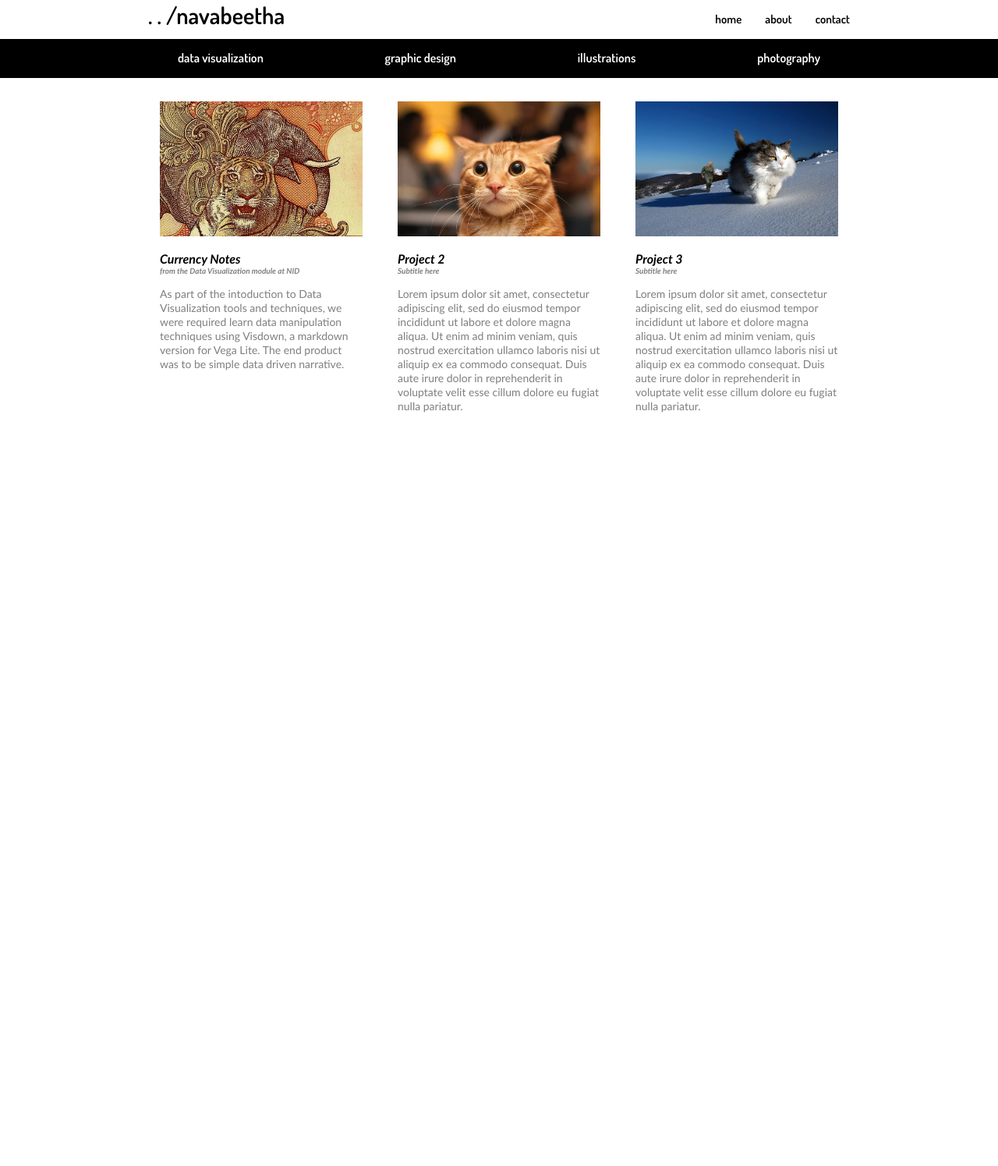
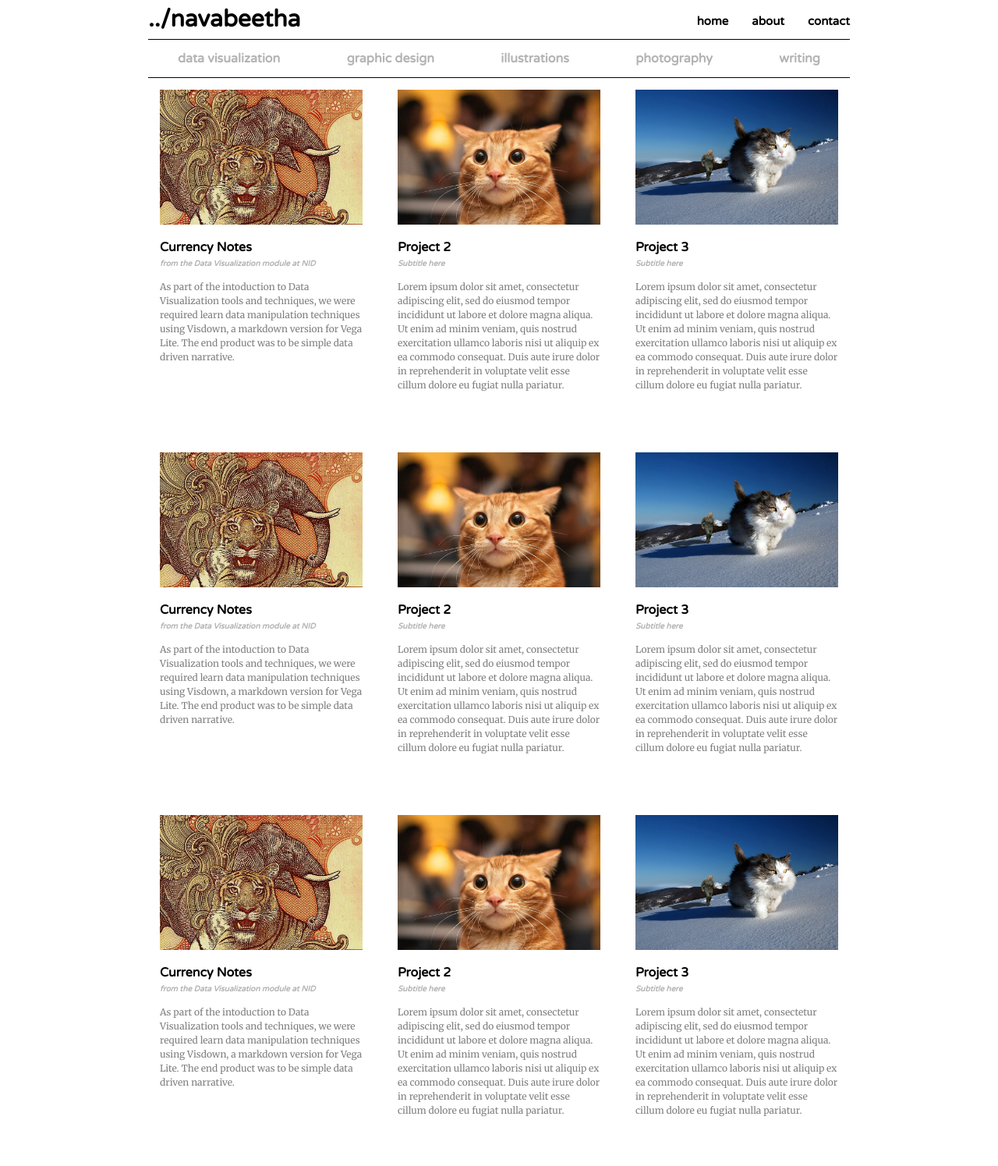
Before and after one commit to navabeetha/navabeetha, a plain HTML site: page index.html in a window 1280 px wide. Shown: the whole page at 78% size. Before the commit the page ends 800 px from the top, so only its background shows below. Drawn offline with Linux system fonts and the light colour scheme.

Commit message:
009 - More formatting.
FIxed most issues. Now have to start populating it.

```diff
--- a/index.html
+++ b/index.html
@@ -5,13 +5,14 @@
     <meta charset="UTF-8" />
     <title>Navaneeth</title>
     <link rel="stylesheet" href="styles.css" />
-    <link href="https://fonts.googleapis.com/css?family=Dosis:400,500,600" rel="stylesheet">
+    <link href="https://fonts.googleapis.com/css?family=Varela+Round" rel="stylesheet">
+    <link href="https://fonts.googleapis.com/css?family=Merriweather:400,400i,700,700i" rel="stylesheet">
   </head>
 
   <body>
     <header class="banner">
       <div class="hero">
-        <a href="index.html">. . /navabeetha</a>
+        <a id="beetha" href="index.html">../navabeetha</a>
         <a class="contact" href="?">contact</a>
         <a class="contact" href="?">about</a>
         <a class="contact" href="index.html">home</a>
@@ -26,19 +27,10 @@
             illustrations</li></a>
           <a href="?"><li class="poo">
             photography</li></a>
-          <!-- <a href="../html/project-5.html"><li class="poo">
-            Architecture</li></a> -->
+          <a href="../html/project-5.html"><li class="poo">
+            writing</li></a>
         </ul>
       </div>
-      <!-- <div class="navigation">
-        <ul class="level-1">
-          <a href="../html/project-1.html"><li class="pee">Information Design</li></a>
-          <a href="../html/project-1.html"><li class="pee">Graphic Design</li></a>
-          <a href="../html/project-1.html"><li class="pee">Illustrations</li></a>
-          <a href="../html/project-1.html"><li class="pee">Photography</li></a>
-          <a href="../html/project-1.html"><li class="pee">Architecture</li></a>
-        </ul>
-      </div> -->
     </header>
 
     <content class="content-box">
@@ -67,6 +59,54 @@
           <p>Lorem ipsum dolor sit amet, consectetur adipiscing elit, sed do eiusmod tempor incididunt ut labore et dolore magna aliqua. Ut enim ad minim veniam, quis nostrud exercitation ullamco laboris nisi ut aliquip ex ea commodo consequat. Duis aute irure dolor in reprehenderit in voluptate velit esse cillum dolore eu fugiat nulla pariatur.</p>
         </div>
         </a>
+        <a href="https://navabeetha.github.io/notes/">
+          <div class="card">
+          <img src="projects/project-1/images/project-1-cover.jpg" />
+          <h5>Currency Notes</h5>
+          <h6>from the Data Visualization module at NID</h6>
+          <p>As part of the intoduction to Data Visualization tools and techniques, we were required learn data manipulation techniques using Visdown, a markdown version for Vega Lite. The end product was to be simple data driven narrative.</p>
+        </div>
+        </a>
+        <a href="../html/project-2.html">
+          <div class="card">
+          <img src="projects/project-2/images/project-2-cover.jpg" />
+          <h5>Project 2</h5>
+          <h6>Subtitle here</h6>
+          <p>Lorem ipsum dolor sit amet, consectetur adipiscing elit, sed do eiusmod tempor incididunt ut labore et dolore magna aliqua. Ut enim ad minim veniam, quis nostrud exercitation ullamco laboris nisi ut aliquip ex ea commodo consequat. Duis aute irure dolor in reprehenderit in voluptate velit esse cillum dolore eu fugiat nulla pariatur.</p>
+        </div>
+        </a>
+        <a href="../html/project-3.html">
+          <div class="card">
+          <img src="projects/project-3/images/project-3-cover.jpg" />
+          <h5>Project 3</h5>
+          <h6>Subtitle here</h6>
+          <p>Lorem ipsum dolor sit amet, consectetur adipiscing elit, sed do eiusmod tempor incididunt ut labore et dolore magna aliqua. Ut enim ad minim veniam, quis nostrud exercitation ullamco laboris nisi ut aliquip ex ea commodo consequat. Duis aute irure dolor in reprehenderit in voluptate velit esse cillum dolore eu fugiat nulla pariatur.</p>
+        </div>
+        </a>
+        <a href="https://navabeetha.github.io/notes/">
+          <div class="card">
+          <img src="projects/project-1/images/project-1-cover.jpg" />
+          <h5>Currency Notes</h5>
+          <h6>from the Data Visualization module at NID</h6>
+          <p>As part of the intoduction to Data Visualization tools and techniques, we were required learn data manipulation techniques using Visdown, a markdown version for Vega Lite. The end product was to be simple data driven narrative.</p>
+        </div>
+        </a>
+        <a href="../html/project-2.html">
+          <div class="card">
+          <img src="projects/project-2/images/project-2-cover.jpg" />
+          <h5>Project 2</h5>
+          <h6>Subtitle here</h6>
+          <p>Lorem ipsum dolor sit amet, consectetur adipiscing elit, sed do eiusmod tempor incididunt ut labore et dolore magna aliqua. Ut enim ad minim veniam, quis nostrud exercitation ullamco laboris nisi ut aliquip ex ea commodo consequat. Duis aute irure dolor in reprehenderit in voluptate velit esse cillum dolore eu fugiat nulla pariatur.</p>
+        </div>
+        </a>
+        <a href="../html/project-3.html">
+          <div class="card">
+          <img src="projects/project-3/images/project-3-cover.jpg" />
+          <h5>Project 3</h5>
+          <h6>Subtitle here</h6>
+          <p>Lorem ipsum dolor sit amet, consectetur adipiscing elit, sed do eiusmod tempor incididunt ut labore et dolore magna aliqua. Ut enim ad minim veniam, quis nostrud exercitation ullamco laboris nisi ut aliquip ex ea commodo consequat. Duis aute irure dolor in reprehenderit in voluptate velit esse cillum dolore eu fugiat nulla pariatur.</p>
+        </div>
+        </a>
       </div>
     </content>
   </body>
--- a/styles.css
+++ b/styles.css
@@ -5,28 +5,21 @@ box-sizing: border-box;
 background-color: white;
 }
 
-/* width */
+/* scroll bar settings */
 ::-webkit-scrollbar {
-    width: 10px;
+    width: 15px;
+}
+::-webkit-scrollbar-track {
+    background: white;
+}
+::-webkit-scrollbar-thumb {
+    background: #ccc;
+}
+::-webkit-scrollbar-thumb:hover {
+    background: #ccc;
 }
 
-/* Track */
-::-webkit-scrollbar-track {
-    background: white;
-    border-radius: 5px;
-}
-
-/* Handle */
-::-webkit-scrollbar-thumb {
-    background: black;
-    border-radius: 5px;
-}
-
-/* Handle on hover */
-::-webkit-scrollbar-thumb:hover {
-    background: black;
-}
-
+/* a text-decoration:none; */
 a:link,
 a:visited,
 a:hover,
@@ -42,6 +35,8 @@ a:active {
 
   position: fixed;
   z-index: 2;
+
+  font-family: "Varela Round", sans-serif;
 }
 
 .hero {
@@ -50,20 +45,26 @@ a:active {
   margin: 0 auto;
 
   color: black;
-  font-family: "Dosis", sans-serif;
+}
+
+#beetha {
+  height: inherit;
+  float: left;
+
   font-size: 30px;
   font-weight: 600;
+  line-height: 50px;
   text-align: left;
 }
 
 .contact {
   height: inherit;
   float: right;
-  top: 30px;
   padding-left: 30px;
 
   font-size: 15px;
-  line-height: 50px;
+  font-weight: 600;
+  line-height: 55px;
   text-align: right;
   /* border: 1px solid red; */
 }
@@ -75,31 +76,22 @@ a:active  {
   color: black;
 }
 
-.work-fields {
-  width: 100%;
-  height: 50px;
-  background-color: black;
-
-  position: fixed;
-}
-
 .types {
   width: 900px;
-  margin: auto;
-  background-color: black;
+  margin: 0 auto;
+  border-top: 1px solid black;
+  border-bottom: 1px solid black;
+  background-color: inherit;
   list-style-type: none;
   display: flex;
   justify-content: space-between;
 }
 
 .poo {
-  height: inherit;
   padding: 14px 38px;
   /* border: 1px solid red; */
-  background-color: black;
 
-  color: white;
-  font-family: "Dosis";
+  color: #B3B3B3;
   font-size: 16px;
   font-weight: 600;
   text-align: left;
@@ -125,67 +117,14 @@ a:active  {
 }
 
 .poo:hover {
-  background-color: white;
+  background-color: black;
   text-decoration: none;
-  color: black;
+  color: white;
 }
 
 .poo:active {
   text-decoration: none;
   color: gray;
-}
-
-.navigation {
-  display: block;
-  width: 200px;
-  height: auto;
-
-  position: fixed;
-  top: 165px;
-  left: 15px;
-  background-color: white;
-}
-
-.level-1 {
-  list-style-type: none;
-}
-
-.pee {
-  padding: 10px 10px;
-
-  color: black;
-  font-family: "Trebuchet MS";
-  font-size: 16px;
-  font-style: italic;
-  text-align: left;
-  vertical-align: middle;
-}
-
-.pee a {
-  display: block;
-  text-decoration: none;
-  color: black;
-}
-
-.pee:link {
-  text-decoration: none;
-  color: black;
-}
-
-.pee:visited {
-  text-decoration: none;
-  color: black;
-}
-
-.pee:hover {
-  background-color: black;
-  text-decoration: none;
-  color: white;
-}
-
-.pee:active {
-  text-decoration: none;
-  color: black;
 }
 
 .content-box {
@@ -199,7 +138,6 @@ a:active  {
   flex-wrap: wrap;
   justify-content: space-between;
 
-  margin-top: 15px;
   margin: auto;
   width: 900px;
   margin-bottom: 50px;
@@ -211,35 +149,33 @@ a:active  {
 .card {
   width: 290px;
   height: 450px;
-  margin-top: 15px;
+  margin-bottom: 15px;
   padding: 15px;
   overflow: auto;
-
 }
 
 .card:hover {
-  box-shadow: 5px 5px 15px #888;
+  box-shadow: 0px 5px 15px #7f7f7f;
 }
 
 .card img {
   width: 100%;
   height: auto;
-
   margin-bottom: 15px;
 }
 
 .card h5 {
   color: black;
-  font-family: "Trebuchet MS";
+  font-family: "Varela Round";
   font-size: 16px;
-  font-style: italic;
   text-align: left;
   vertical-align: middle;
+  margin-bottom: 5px;
 }
 
 .card h6 {
-  color: #7f7f7f;
-  font-family: "Trebuchet MS";
+  color: #B3B3B3;
+  font-family: "Varela Round";
   font-size: 10px;
   font-style: italic;
   text-align: left;
@@ -249,8 +185,8 @@ a:active  {
 
 .card p {
   color: #7f7f7f;
-  font-family: "Trebuchet MS";
-  font-size: 14px;
+  font-family: "Merriweather";
+  font-size: 12px;
   line-height: 18px;
   font-style: normal;
   text-align: left;
```
